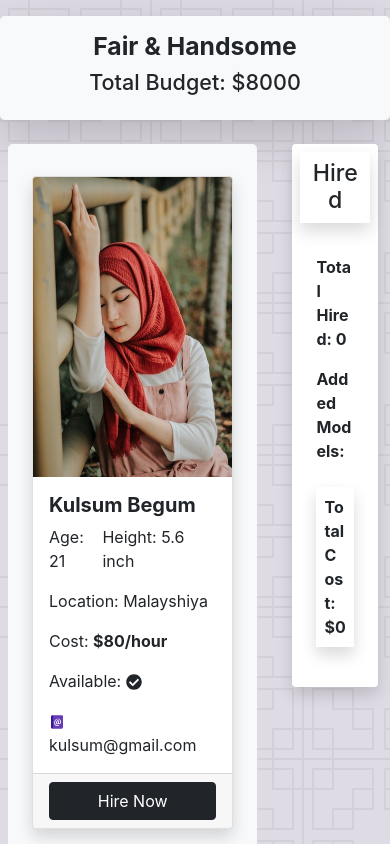
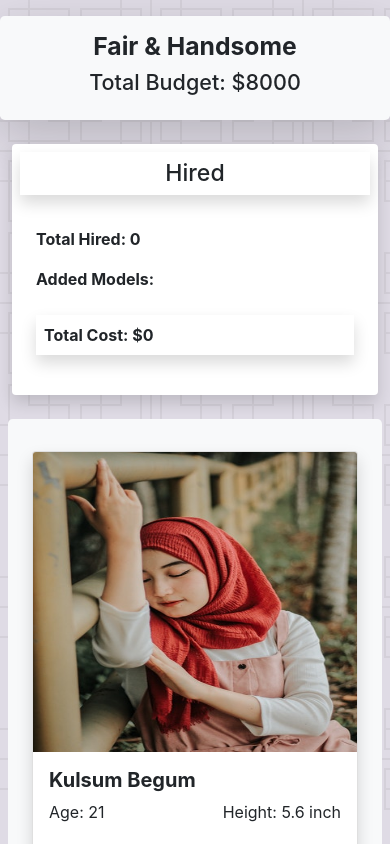
Before and after one commit to Mostakimul/react-model-cart, a React (Create React App) app: page / in a window 390 px wide. Shown: the top 844 px of the page. Built offline with nearby package versions, Linux system fonts and the light colour scheme.

Commit message:
responsive class added

```diff
--- a/src/Components/Products/Products.js
+++ b/src/Components/Products/Products.js
@@ -26,7 +26,7 @@ const Products = () => {
   return (
     <div className="row g-2 mb-5">
       {/* Products section */}
-      <div className="col-8 bg-light rounded-3 pb-3 mt-3">
+      <div className="col-12 col-md-8 order-last order-md-first bg-light rounded-3 pb-3 mt-3">
         <div className="row row-cols-1 row-cols-md-3 g-4 m-2">
           {models.map((model) => (
             <Product
@@ -38,9 +38,9 @@ const Products = () => {
         </div>
       </div>
       {/* empty div */}
-      <div className="col-1"></div>
+      <div className="col-md-1"></div>
       {/* Cart section */}
-      <div className="col-3 rounded-3">
+      <div className="col-12 col-md-3 order-first order-md-last rounded-3">
         <Cart cartModels={cartModels}></Cart>
       </div>
     </div>
```
